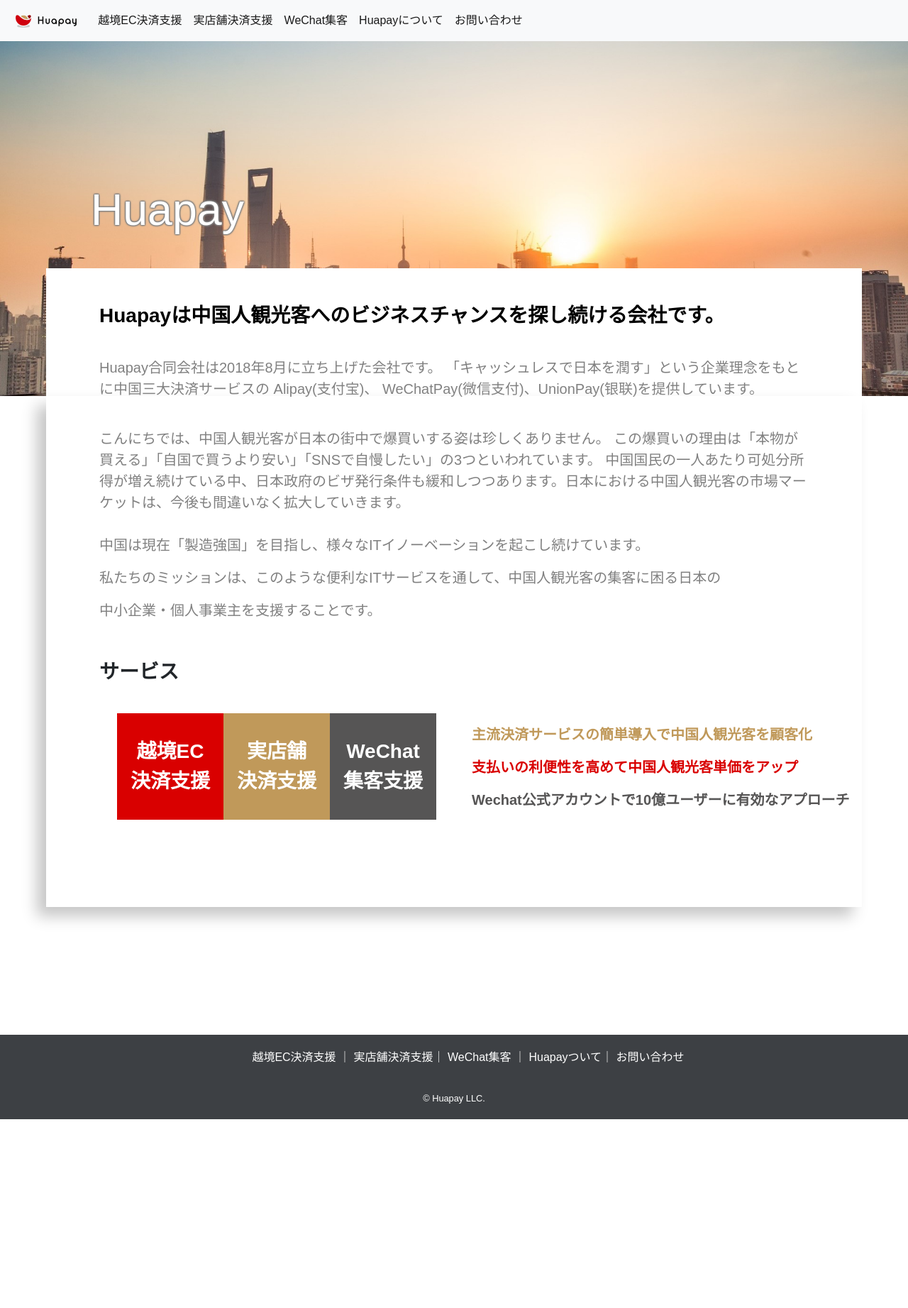
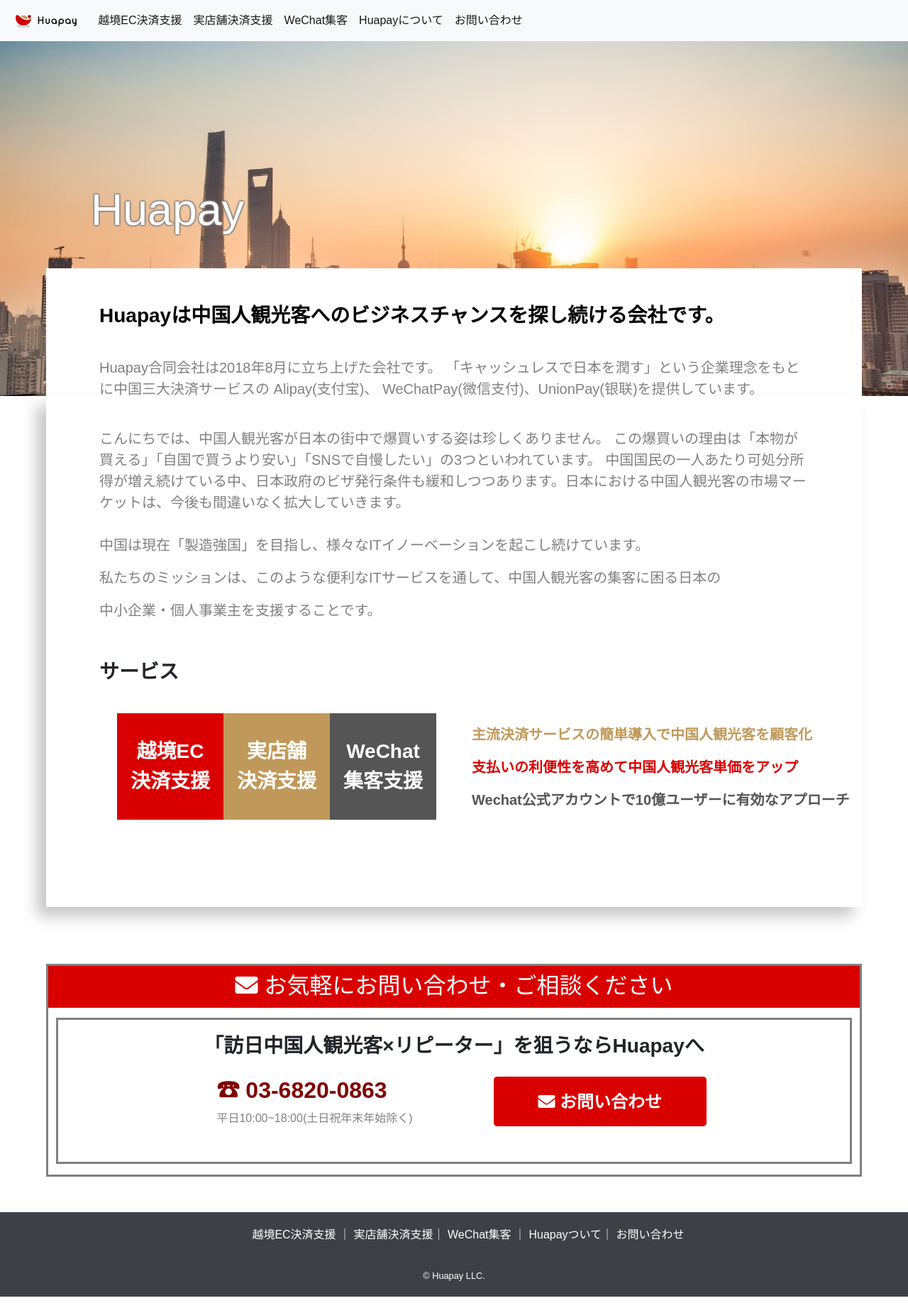
Before and after one commit to huapay/huapay.github.io, a Jekyll site: the page built from about.html, in a window 1280 px wide. Shown: the whole page at 71% size. Built offline with Jekyll 4.4.1, drawn with Linux system fonts in a browser that asks for light colours; nearby versions of some CDN libraries; before the commit the page ends 1593 px from its top, so only the background shows below that.

Commit message:
[add]contact-content

```diff
--- a/_includes/scripts.html
+++ b/_includes/scripts.html
@@ -1,3 +1,4 @@
 <script src="https://code.jquery.com/jquery-3.3.1.slim.min.js" integrity="sha384-q8i/X+965DzO0rT7abK41JStQIAqVgRVzpbzo5smXKp4YfRvH+8abtTE1Pi6jizo" crossorigin="anonymous"></script>
 <script src="https://cdnjs.cloudflare.com/ajax/libs/popper.js/1.14.3/umd/popper.min.js" integrity="sha384-ZMP7rVo3mIykV+2+9J3UJ46jBk0WLaUAdn689aCwoqbBJiSnjAK/l8WvCWPIPm49" crossorigin="anonymous"></script>
 <script src="https://stackpath.bootstrapcdn.com/bootstrap/4.1.3/js/bootstrap.min.js" integrity="sha384-ChfqqxuZUCnJSK3+MXmPNIyE6ZbWh2IMqE241rYiqJxyMiZ6OW/JmZQ5stwEULTy" crossorigin="anonymous"></script>
+<link rel="stylesheet" href="https://use.fontawesome.com/releases/v5.5.0/css/all.css" integrity="sha384-B4dIYHKNBt8Bc12p+WXckhzcICo0wtJAoU8YZTY5qE0Id1GSseTk6S+L3BlXeVIU" crossorigin="anonymous">
--- a/_sass/layout/_about.scss
+++ b/_sass/layout/_about.scss
@@ -142,3 +142,75 @@
     font-size: 15pt;
     font-weight: bold;
 }
+
+.contact-content{
+    width: 1150px;
+    height: 300px;
+    border: solid 3px gray;
+    margin-left: auto;
+    margin-right: auto;
+    margin-top: -100px;
+    margin-bottom: 50px;
+
+    .contact-title{
+        width: 100%;
+        height: 20%;
+        top:5%;
+        background-color: #d90000;
+        color: #ffffff;
+    }
+    .contact-title h2{
+        position: relative;
+        text-align: center;
+        top: 15%;
+    }
+
+    .contact-information{
+        position: relative;
+        width: 98%;
+        height: 70%;
+        border: solid 3px gray;
+        margin: auto;
+        top: 5%;
+        .contact-method{
+            display: flex;
+            .phone-number{
+                position: absolute;
+                top: 40%;
+                left: 20%;
+            }
+            .phone-number h2{
+                font-weight: bold;
+                color: #800000;
+            }
+            .phone-number p{
+                color: gray;
+            }
+            .contact-button{
+                position: absolute;
+                top: 40%;
+                left: 55%;
+                .btn{
+                    width: 300px;
+                    height: 70px;
+                    background-color: #d90000;
+                    color: #ffffff;
+                    font-weight: bold;
+                }
+                .btn h4{
+                    margin-top: 5%;
+                    font-weight: bold;
+                }
+                .btn:hover{
+                    background-color: #800000;
+                }
+            }
+        }
+    }
+    .contact-information h3{
+        position: relative;
+        top: 10%;
+        text-align: center;
+        font-weight: bold;
+    }
+}
--- a/about.html
+++ b/about.html
@@ -59,6 +59,22 @@
     </div>
 
     <div class="contact-content">
-
+        <div class="contact-title">
+            <h2><i class="fa fa-envelope"></i>
+            お気軽にお問い合わせ・ご相談ください</h2>
+        </div>
+        <div class="contact-information">
+            <h3>「訪日中国人観光客×リピーター」を狙うならHuapayへ</h3>
+            <div class="contact-method">
+                <div class="phone-number">
+                    <h2>☎ 03-6820-0863</h2>
+                    <p>平日10:00~18:00(土日祝年末年始除く)</p>
+                </div>
+                <div class="contact-button">
+                    <a class="btn btn-default btn-lg" href="#">
+                         <h4><i class="fa fa-envelope"></i> お問い合わせ</h4></a>
+                </div>
+            </div>
+        </div>
     </div>
 </div>
```
